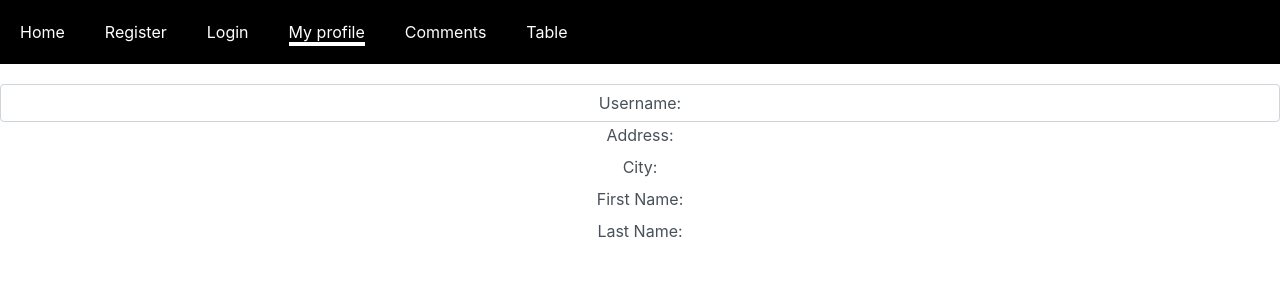
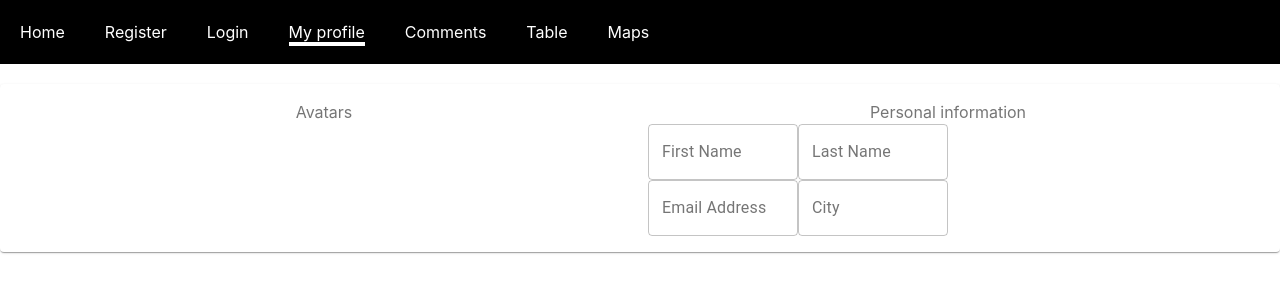
Before and after one commit to Kameliqp95/Project-Test, a React (Create React App) app: page /profile in a window 1280 px wide. Shown: the top 300 px of the page. Built offline with nearby package versions, Linux system fonts and the light colour scheme; the HTML template or start-up script is replaced by a standard one.

Commit message:
Change Material UI to most of the pages

```diff
--- a/package.json
+++ b/package.json
@@ -16,6 +16,7 @@
     "formik": "^2.2.6",
     "i18next": "^20.1.0",
     "i18next-xhr-backend": "^3.2.2",
+    "ol": "^6.5.0",
     "react": "^17.0.2",
     "react-bootstrap": "^1.6.0",
     "react-dom": "^17.0.2",
@@ -53,6 +54,8 @@
     ]
   },
   "devDependencies": {
-    "@types/react-router-dom": "^5.1.7"
+    "@types/ol": "^6.5.0",
+    "@types/react-router-dom": "^5.1.7",
+    "react-openlayers": "^0.3.0"
   }
 }
--- a/src/App.tsx
+++ b/src/App.tsx
@@ -8,6 +8,7 @@ import { NavLink, Switch, Route } from 'react-router-dom';
 import ProfileView from './assets/ProfileView';
 import CommentsView from './assets/CommentsView';
 import TableView from './assets/TableView';
+import MapsView from './assets/MapsView';
 
 function App() {
   return (
@@ -28,7 +29,7 @@ const Navigation = () => (
       <li><NavLink exact activeClassName="current" to='/profile'>My profile</NavLink></li>
       <li><NavLink exact activeClassName="current" to='/comments'>Comments</NavLink></li>
       <li><NavLink exact activeClassName="current" to='/table'>Table</NavLink></li>
-
+      <li><NavLink exact activeClassName="current" to='/maps'>Maps</NavLink></li>
     </ul>
   </nav>
 );
@@ -62,6 +63,11 @@ const Comments = () => (
   const Table = () => (
     <TableView />
     );
+
+    const Maps = () => (
+      <MapsView />
+      );
+
 const Main = () => (
   <Switch>
     <Route exact path='/' component={Home}></Route>
@@ -70,6 +76,7 @@ const Main = () => (
     <Route exact path='/profile' component={Profile}></Route>
     <Route exact path='/comments' component={Comments}></Route>
     <Route exact path='/table' component={Table}></Route>
+    <Route exact path='/maps' component={Maps}></Route>
   </Switch>
 );
 
--- a/src/assets/LoginForm.tsx
+++ b/src/assets/LoginForm.tsx
@@ -1,12 +1,16 @@
 import React from 'react'
 import { useFormik } from 'formik'
-import { Button, Grid, Input, Link, makeStyles } from '@material-ui/core'
+import { Button, Checkbox, createMuiTheme, Grid, Input, Link, makeStyles, TextField, ThemeProvider } from '@material-ui/core'
 import { CenterFocusWeakTwoTone } from '@material-ui/icons';
 const initialValues= {
     username: '',
     password: '',
     remember: false
 }
+
+const theme = createMuiTheme({
+
+});
 const useStyles = makeStyles({
       link: {
         textAlign: 'center',
@@ -48,34 +52,59 @@ function LoginForm() {
               display: 'none',
             },
           });
+
     return (
+
         <div className="form-style-3">
             <form onSubmit={formik.handleSubmit} autoComplete="off">
             <div className='form-control'>
 
+            <ThemeProvider theme={theme}>
+        <TextField
 
-                <label  htmlFor='username'>Username:</label>
-                <Input type="text" id='username' name='username' onChange={formik.handleChange} value={formik.values.username} placeholder="Username" inputProps={{ 'aria-label': 'description' }} />
-                {formik.errors.username ? <div className="errors">{formik.errors.username}</div> : null}
-                <br />
-                </div>
-                <div className='form-control'>
-                <label  htmlFor='password'>Password:</label>
-                <Input type="text" id='password' name='password' onChange={formik.handleChange} value={formik.values.password} placeholder="Password" inputProps={{ 'aria-label': 'description' }} />
-                {formik.errors.password ? <div className="errors">{formik.errors.password}</div> : null}
-                <br />
-                </div>
+          label="Username"
+          variant="outlined"
+          id="mui-theme-provider-outlined-input"
+          name='username'
+          type="text"
+          onChange={formik.handleChange}
+          value={formik.values.username}
+        />
+  <br />
+  {formik.errors.username ? <div className="errors">{formik.errors.username}</div> : null}
+  <br />
+
+        <TextField
+
+          label="Password"
+          variant="outlined"
+          id="mui-theme-provider-outlined-input"
+          name='password'
+          type="password"
+          onChange={formik.handleChange}
+          value={formik.values.password}
+        />
+  <br />
+  {formik.errors.password ? <div className="errors">{formik.errors.password}</div> : null}
+  <br />
+
+  </ThemeProvider>
                 <div className='form-control'>
                 <label  htmlFor='remember'>Remember me</label>
 
-                <input type="checkbox" id='checkbox' name='remember' onChange={formik.handleChange} />
-                <br />
+                <Checkbox
+                id='checkbox'
+                name='remember'
+                onChange={formik.handleChange}
+        inputProps={{ 'aria-label': 'primary checkbox' }}
+      />
+
                 </div>
 
                 <Button type="submit" variant="contained" color="primary" className={classes.button}>
                 Submit
                 </Button>
-
+</div>
             </form>
 
 
--- /dev/null
+++ b/src/assets/MapsView.tsx
@@ -0,0 +1,15 @@
+import React from 'react'
+import { useFormik } from 'formik'
+import { Grid, Link, makeStyles } from '@material-ui/core'
+import { Layers } from '@material-ui/icons'
+
+
+function MapsView() {
+    return (
+        <div>
+
+            </div>
+    )
+}
+
+export default MapsView
--- a/src/assets/ProfileView.tsx
+++ b/src/assets/ProfileView.tsx
@@ -1,26 +1,106 @@
 import React from 'react'
 import { useFormik } from 'formik'
+import { makeStyles, createStyles, Theme, ThemeProvider, createMuiTheme } from '@material-ui/core/styles';
+import Paper from '@material-ui/core/Paper';
+import Grid from '@material-ui/core/Grid';
+import { TextField } from '@material-ui/core';
 
 function ProfileView() {
+    const useStyles = makeStyles((theme: Theme) =>
+    createStyles({
+      root: {
+        flexGrow: 1,
+      },
+      paper: {
+        padding: theme.spacing(2),
+        textAlign: 'center',
+        color: theme.palette.text.secondary,
+      },
+    }),
+  );
+  const theme = createMuiTheme({
+
+});
+    const classes = useStyles();
     return (
-        <div className='form-control'>
-            <label  htmlFor='username'>Username:</label>
-            <br />
 
-            <label  htmlFor='address'>Address:</label>
-            <br />
+        <div className={classes.root}>
+           <Paper className={classes.paper}>
+        <Grid container spacing={2}>
+          <Grid item xs={6}>
+            Avatars
+          </Grid>
+          <Grid item xs={6} sm container>
+            <Grid item xs container direction="column" spacing={2}>
+              <Grid item xs>
+                Personal information
+                <Grid item xs={9} sm container>
+                <Grid item xs={3}>
 
-            <label  htmlFor='city'>City:</label>
-            <br />
 
-            <label  htmlFor='firstName'>First Name:</label>
-            <br />
+<ThemeProvider theme={theme}>
+    <TextField
 
-            <label  htmlFor='lastName'>Last Name:</label>
-            <br />
-        </div>
+         label="First Name"
+         variant="outlined"
+         id="mui-theme-provider-outlined-input"
+         name='firstName'
+         type="text"
+       />
 
+ </ThemeProvider>
+              </Grid>
+              <Grid item xs={3}>
+
+<TextField
+
+         label="Last Name"
+         variant="outlined"
+         id="mui-theme-provider-outlined-input"
+         name='lasttName'
+         type="text"
+       />
+              </Grid>
+              </Grid>
+              <Grid item xs={9} sm container>
+              <Grid item xs={3}>
+
+<TextField
+
+         label="Email Address"
+         variant="outlined"
+         id="mui-theme-provider-outlined-input"
+         name='emailAddress'
+         type="text"
+       />
+
+              </Grid>
+              <Grid item xs={3}>
+
+<TextField
+
+         label="City"
+         variant="outlined"
+         id="mui-theme-provider-outlined-input"
+         name='city'
+         type="text"
+       />
+
+              </Grid>
+
+              </Grid>
+              </Grid>
+            </Grid>
+          </Grid>
+        </Grid>
+      </Paper>
+
+            </div>
     )
 }
 
 export default ProfileView
+
+function useStyles() {
+    throw new Error('Function not implemented.');
+}
--- a/src/assets/RegistrationForm.tsx
+++ b/src/assets/RegistrationForm.tsx
@@ -1,5 +1,6 @@
 import React from 'react'
 import { useFormik } from 'formik'
+import { Button, createMuiTheme, FormControl, Input, InputLabel, TextField, ThemeProvider } from '@material-ui/core'
 const initialValues= {
     username: '',
     password: '',
@@ -8,6 +9,9 @@ const initialValues= {
     city: '',
     address: ''
 }
+const theme = createMuiTheme({
+
+  });
 const onSubmit= (values: any) => {console.log('formData', values)}
 const validate= (values: { username: any; password: any; firstName: any; lastName: any; city: any; address: any }) => {
     let errors: any = {}
@@ -42,43 +46,93 @@ function RegistrationForm() {
     return (
         <div className="form-style-3">
              <form onSubmit={formik.handleSubmit}>
-                <div className='form-control'>
-                <label  htmlFor='username'>Username</label>
-                <input type="text" id='username' name='username' onChange={formik.handleChange} value={formik.values.username} />
+
+             <ThemeProvider theme={theme}>
+        <TextField
+
+          label="Username"
+          variant="outlined"
+          id="mui-theme-provider-outlined-input"
+          name='username'
+          type="text"
+          onChange={formik.handleChange}
+          value={formik.values.username}
+        />
+  <br />
   {formik.errors.username ? <div className="errors">{formik.errors.username}</div> : null}
   <br />
-                </div>
-                <div className='form-control'>
-                <label  htmlFor='password'>Password</label>
-                <input type="password" id='password' name='password' onChange={formik.handleChange} value={formik.values.password} />
+      <TextField
+
+         label="Password"
+         variant="outlined"
+         id="mui-theme-provider-outlined-input"
+         name='password'
+         type="password"
+         onChange={formik.handleChange}
+         value={formik.values.password}
+       />
+  <br />
   {formik.errors.password ? <div className="errors">{formik.errors.password}</div> : null}
   <br />
-                </div>
-                <div className='form-control'>
-                <label  htmlFor='firstName'>firstName</label>
-                <input type="text" id='firstName' name='firstName' onChange={formik.handleChange} value={formik.values.firstName} />
+<TextField
+
+         label="First Name"
+         variant="outlined"
+         id="mui-theme-provider-outlined-input"
+         name='firstName'
+         type="First Name"
+         onChange={formik.handleChange}
+         value={formik.values.firstName}
+       />
+  <br />
   {formik.errors.firstName ? <div className="errors">{formik.errors.firstName}</div> : null}
   <br />
-                </div>
-                <div className='form-control'>
-                <label  htmlFor='lastName'>lastName</label>
-                <input type="text" id='lastName' name='lastName' onChange={formik.handleChange} value={formik.values.lastName} />
+<TextField
+
+         label="Last Name"
+         variant="outlined"
+         id="mui-theme-provider-outlined-input"
+         name='lastName'
+         type="Last Name"
+         onChange={formik.handleChange}
+         value={formik.values.lastName}
+       />
+  <br />
   {formik.errors.lastName ? <div className="errors">{formik.errors.lastName}</div> : null}
   <br />
-                </div>
-                <div className='form-control'>
-                <label  htmlFor='city'>city</label>
-                <input type="text" id='city' name='city' onChange={formik.handleChange} value={formik.values.city} />
+
+<TextField
+
+         label="City"
+         variant="outlined"
+         id="mui-theme-provider-outlined-input"
+         name='city'
+         type="City"
+         onChange={formik.handleChange}
+         value={formik.values.city}
+       />
+  <br />
   {formik.errors.city ? <div className="errors">{formik.errors.city}</div> : null}
   <br />
-                </div>
-                <div className='form-control'>
-                <label  htmlFor='address'>address</label>
-                <input type="text" id='address' name='address' onChange={formik.handleChange} value={formik.values.address} />
+<TextField
+
+         label="Address"
+         variant="outlined"
+         id="mui-theme-provider-outlined-input"
+         name='address'
+         type="Address"
+         onChange={formik.handleChange}
+         value={formik.values.address}
+       />
+  <br />
   {formik.errors.address ? <div className="errors">{formik.errors.address}</div> : null}
   <br />
-                </div>
-                <button type="submit">Submit</button>
+     </ThemeProvider>
+
+
+                <Button type="submit" variant="contained" color="primary" >
+                Submit
+                </Button>
 
             </form>
         </div>
```
Also changed, not shown: 1 other file (tests, documents, lock files or other folders). Lines whose indentation alone changed are shown as unchanged.
